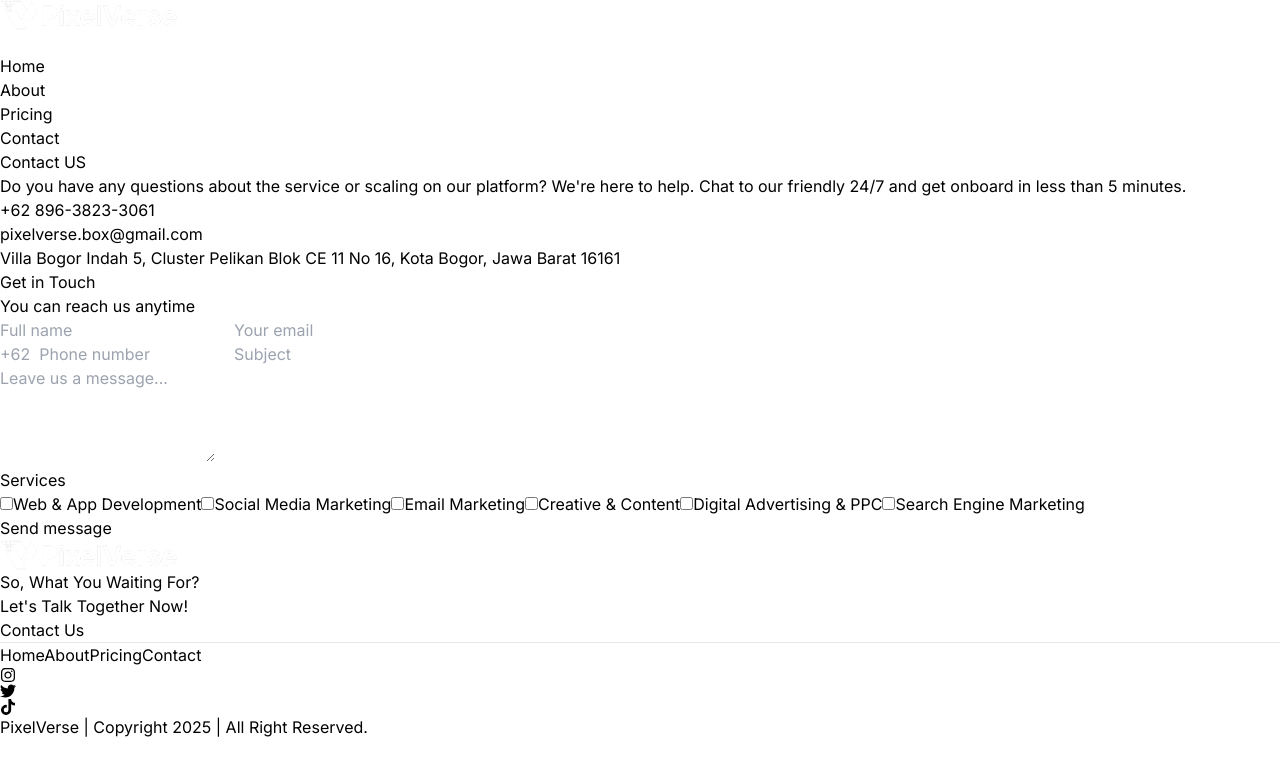
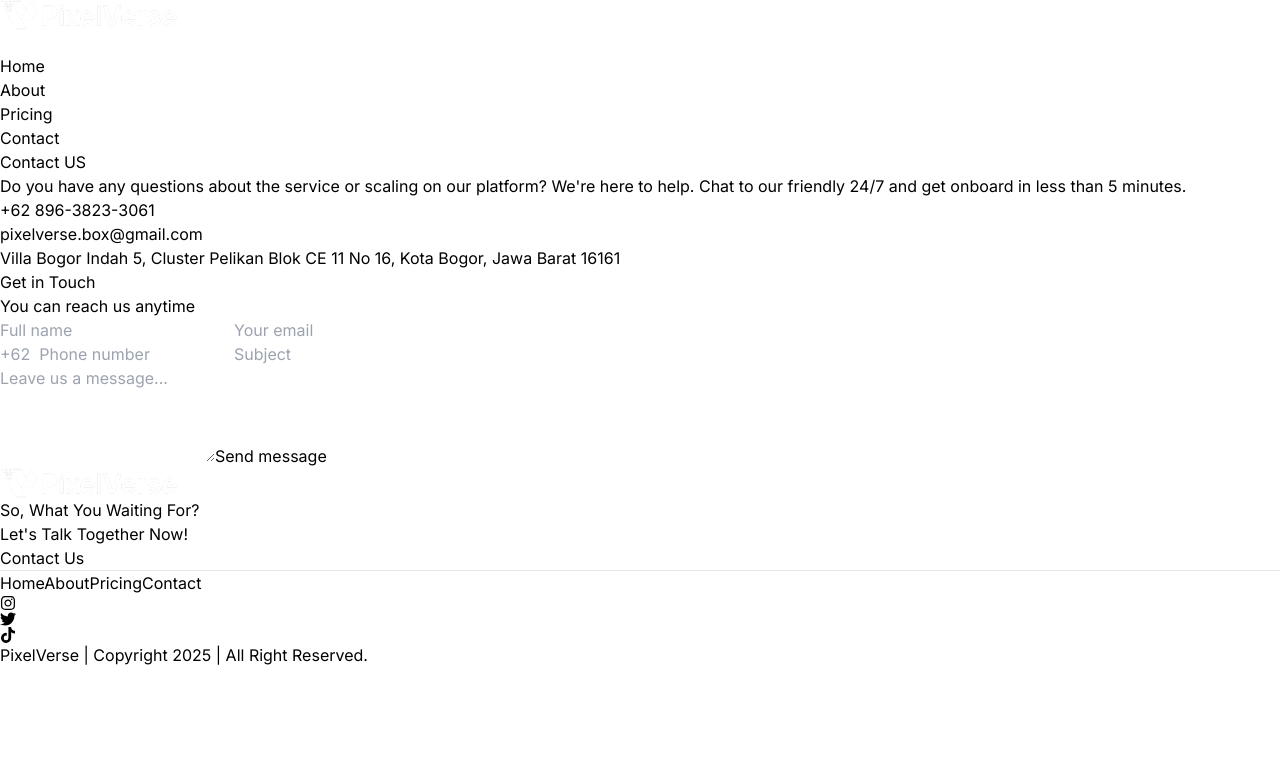
Before and after one commit to Drian27/pixelverse-website, a Next.js app: page /contact in a window 1280 px wide. Shown: the top 776 px of the page. Built offline with nearby package versions, Linux system fonts and the light colour scheme.

Commit message:
update contact

```diff
--- a/src/components/Contact/index.tsx
+++ b/src/components/Contact/index.tsx
@@ -3,14 +3,14 @@
 export default function Contact() {
   const [selectedServices, setSelectedServices] = useState<string[]>([]);
 
-  const services = [
-    "Web & App Development",
-    "Social Media Marketing",
-    "Email Marketing",
-    "Creative & Content",
-    "Digital Advertising & PPC",
-    "Search Engine Marketing",
-  ];
+  // const services = [
+  //   "Web & App Development",
+  //   "Social Media Marketing",
+  //   "Email Marketing",
+  //   "Creative & Content",
+  //   "Digital Advertising & PPC",
+  //   "Search Engine Marketing",
+  // ];
 
   const toggleService = (service: string) => {
     setSelectedServices((prev) => {
@@ -85,7 +85,7 @@
             className="w-full p-3 border border-gray-300 rounded-lg focus:ring-2 focus:ring-black outline-none transition"
           ></textarea>
 
-          <div>
+          {/* <div>
             <h4 className="text-lg font-semibold mb-2">Services</h4>
             <div className="grid grid-cols-1 lg:grid-cols-2 gap-2 text-gray-600">
               {services.map((service, index) => (
@@ -103,7 +103,7 @@
                 </label>
               ))}
             </div>
-          </div>
+          </div> */}
 
           <button className="mt-4 w-full bg-pink-500 text-white px-6 py-3 rounded-lg font-semibold shadow-md hover:bg-pink-600 transition">
             Send message
```
